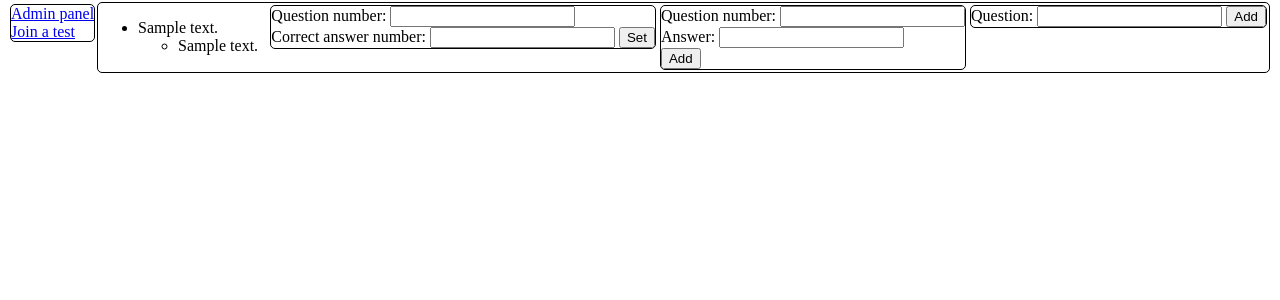
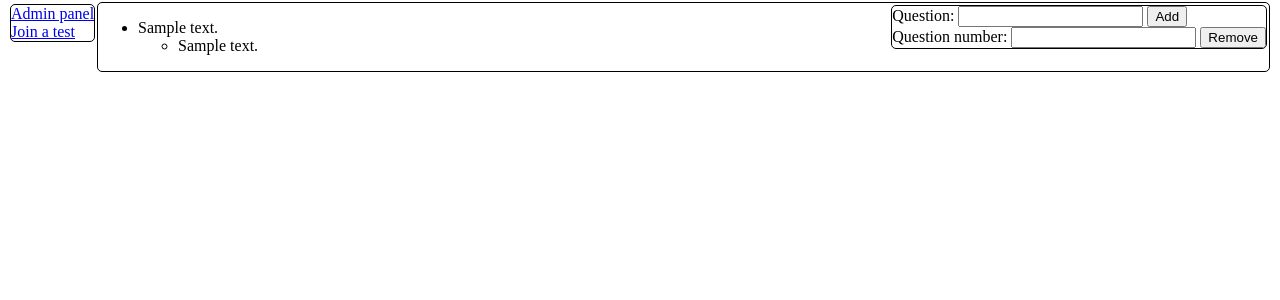
Before and after one commit to UARTman/test-system-project, a Flask app: template templates/admin_text_test.html in a window 1280 px wide. Shown: the part 28-328 px from the top of the page. Run offline with Flask 2, Linux system fonts and the light colour scheme; the template is opened without the code that fills it: most values are stand-ins (such as "Sample title", 1, 10 or a date in 2020).

Commit message:
Question add and remove

```diff
--- a/app.py
+++ b/app.py
@@ -90,7 +90,7 @@ def admin_panel():
 def admin_test(ident):
     with db.atomic():
         questions = Test.get_by_id(ident).questions
-    return render_template("admin_text_test.html", model=questions)
+    return render_template("admin_text_test.html", model=questions, id=ident)
 
 
 @app.route('/play')
@@ -133,5 +133,24 @@ def eval_test(ident):
     return render_template("test_evaluate_text.html", model=questions, answers=answers, correct=c, length=len(questions))
 
 
+@app.route('/admin/test/<int:ident>/add_question', methods=["POST"])
+def add_question(ident):
+    test = Test.get_by_id(ident)
+    number = len(test.questions) + 1
+    with db.atomic():
+        TextQuestion.create(number=number, correct_answer=0, content=request.form["question"], test=test)
+    return redirect("/admin/test/{}".format(ident))
+
+
+@app.route('/admin/test/<int:ident>/rm_question', methods=["POST"])
+def rm_question(ident):
+    with db.atomic():
+        test = Test.get_by_id(ident)
+        for i in test.questions.select().where(TextQuestion.number == int(request.form["number"])):
+            print(i.id)
+            TextQuestion.get_by_id(i.id).delete_instance(recursive=True)
+    return redirect("/admin/test/{}".format(ident))
+
+
 if __name__ == '__main__':
     app.run()
--- a/templates/admin_text_test.html
+++ b/templates/admin_text_test.html
@@ -1,23 +1,13 @@
 {% extends "base.html" %}
 {% block content %}
 <div id="add_test" class="right">
-    <form action="/add_question" method="post">
+    <form action="{{ id }}/add_question" method="post">
         <label>Question: <input type="text" name="question" required> </label>
         <input type="submit" value="Add">
     </form>
-</div>
-<div id="add_test" class="right">
-    <form action="/add_answer" method="post">
-        <label>Question number: <input type="text" name="question" required></label><br>
-        <label>Answer: <input type="text" name="answer" required></label><br>
-        <input type="submit" value="Add">
-    </form>
-</div>
-<div id="add_test" class="right">
-    <form>
-        <label>Question number: <input type="text" name="question" required></label><br>
-        <label>Correct answer number: <input type="text" name="correct" required></label>
-        <input type="submit" value="Set">
+    <form action="{{ id }}/rm_question" method="post">
+        <label>Question number: <input type="test" name="number" required> </label>
+        <input type="submit" value="Remove">
     </form>
 </div>
 <div class="left">
```
Also changed, not shown: example.db (deleted), ormdb.db (added).
